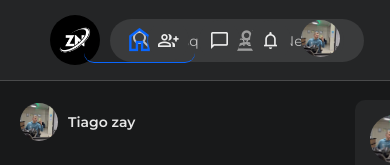
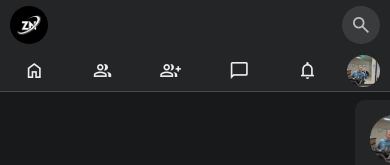
Before and after one commit to tiagozay/zaynet, a React (Create React App) app: page / in a window 390 px wide. Shown: the top 165 px of the page. Built offline with nearby package versions, Linux system fonts and the light colour scheme.

Commit message:
Ajustando menu para ser responsivo
Signed-off-by: Tiago zay <tiagozay@gmail.com>

```diff
--- a/src/components/Header/LogoEInputPesquisa/LogoEInputPesquisa.css
+++ b/src/components/Header/LogoEInputPesquisa/LogoEInputPesquisa.css
@@ -32,3 +32,26 @@
     color: rgb(191, 191, 191);
     font-size: 14px;
 }
+@media(max-width: 600px){
+    #logoHeader{
+        width: 38px;
+        height: 38px;
+    }
+    #containerLogoEInput{
+        justify-content: space-between;
+        padding: 0 10px;
+    }
+    #inputPesquisarHeader{
+        display: none;
+    }
+    #divInputPesquisarHeader{
+        width: 38px;
+        height: 38px;
+        padding: 0px;
+        border-radius: 50%;
+        font-size: 22px;
+    }
+    #divInputPesquisarHeader i{
+        font-size: 22px;
+    }
+}
--- a/src/components/Header/OpcoesHeader/OpcoesHeader.css
+++ b/src/components/Header/OpcoesHeader/OpcoesHeader.css
@@ -13,6 +13,9 @@
     margin-left: 10px;
     cursor: pointer;
     transition: 100ms;
+}
+.opcoesHeader__iconeApenasParaCelular{
+    display: none;
 }
 .opcoesHeaderIcone:hover{
     background-color: #4b4a4a;
@@ -67,3 +70,36 @@
     color: rgb(230, 230, 230);
     padding: 9px;
 }
+@media(max-width: 1050px){
+    #opcoesHeader{
+        justify-content: center;
+    }
+}
+@media(max-width: 600px){
+    #opcoesHeader{
+        margin-top: 6px;
+    }
+    .opcoesHeader__iconeApenasParaCelular{
+        display: flex;
+    }
+    .opcoesHeaderIcone{
+        width: 100%;
+        color: rgb(238, 238, 238);
+        font-size: 21px;
+        background-color: transparent;
+        padding: 10px;
+        border-radius: 0;
+        margin-left: 0px;
+        cursor: pointer;
+        transition: 100ms;
+        display: flex;
+        justify-content: center;
+        align-items: center;
+    }
+    #opcoesHeaderIcone__perfil img{
+        width: 33px;
+        height: 32px;
+        margin-right: 5px;
+    }
+
+}
--- a/src/components/Header/OpcoesHeader/index.tsx
+++ b/src/components/Header/OpcoesHeader/index.tsx
@@ -42,6 +42,18 @@ export default function OpcoesHeader() {
             <i className={`
                 material-symbols-outlined
                 opcoesHeaderIcone
+                opcoesHeader__iconeApenasParaCelular
+                ${modalSolicitacoesDeAmizadeAberto && "opcoesHeaderIcone__ativo"}
+            `} onClick={clickSolicitacoesDeAmizade}>home</i>
+            <i className={`
+                material-symbols-outlined
+                opcoesHeaderIcone
+                opcoesHeader__iconeApenasParaCelular
+                ${modalSolicitacoesDeAmizadeAberto && "opcoesHeaderIcone__ativo"}
+            `} onClick={clickSolicitacoesDeAmizade}>group</i>
+            <i className={`
+                material-symbols-outlined
+                opcoesHeaderIcone
                 ${modalSolicitacoesDeAmizadeAberto && "opcoesHeaderIcone__ativo"}
             `} onClick={clickSolicitacoesDeAmizade}>group_add</i>
             <i className={`
--- a/src/components/Header/SeletorCentral/SeletorCentral.css
+++ b/src/components/Header/SeletorCentral/SeletorCentral.css
@@ -18,3 +18,8 @@
     color: #0866FF;
     border-bottom: 1px solid #0866FF;
 }
+@media(max-width: 1000px){
+    #seletorCentral{
+        display: none;
+    }
+}
--- a/src/components/Header/header.css
+++ b/src/components/Header/header.css
@@ -4,7 +4,6 @@
     height: 80px;
     display: grid;
     grid-template-columns: 33.33% 33.33% 33.33%;
-    justify-content: space-between;
     padding: 0 50px;
     font-family: 'Montserrat', sans-serif;
     box-sizing: border-box;
@@ -12,3 +11,18 @@
     z-index: 20;
     box-shadow: 0 0 0 0.3px #bdbdbd;
 }
+@media(max-width: 1000px){
+    #cabecalhoPrincipal{
+        display: flex;
+        justify-content: space-between;
+    }
+}
+@media(max-width: 600px){
+    #cabecalhoPrincipal{
+        flex-direction: column;
+        width: 100%;
+        padding: 6px 0px;
+        padding-bottom: 0;
+        height: auto;
+    }
+}
--- a/src/components/MenuEsquerdo/MenuEsquerdo.css
+++ b/src/components/MenuEsquerdo/MenuEsquerdo.css
@@ -37,3 +37,8 @@
     margin-left: 10px;
     font-weight: 600;
 }
+@media(max-width: 600px){
+    #menuEsquerdo{
+        display: none;
+    }
+}
```
